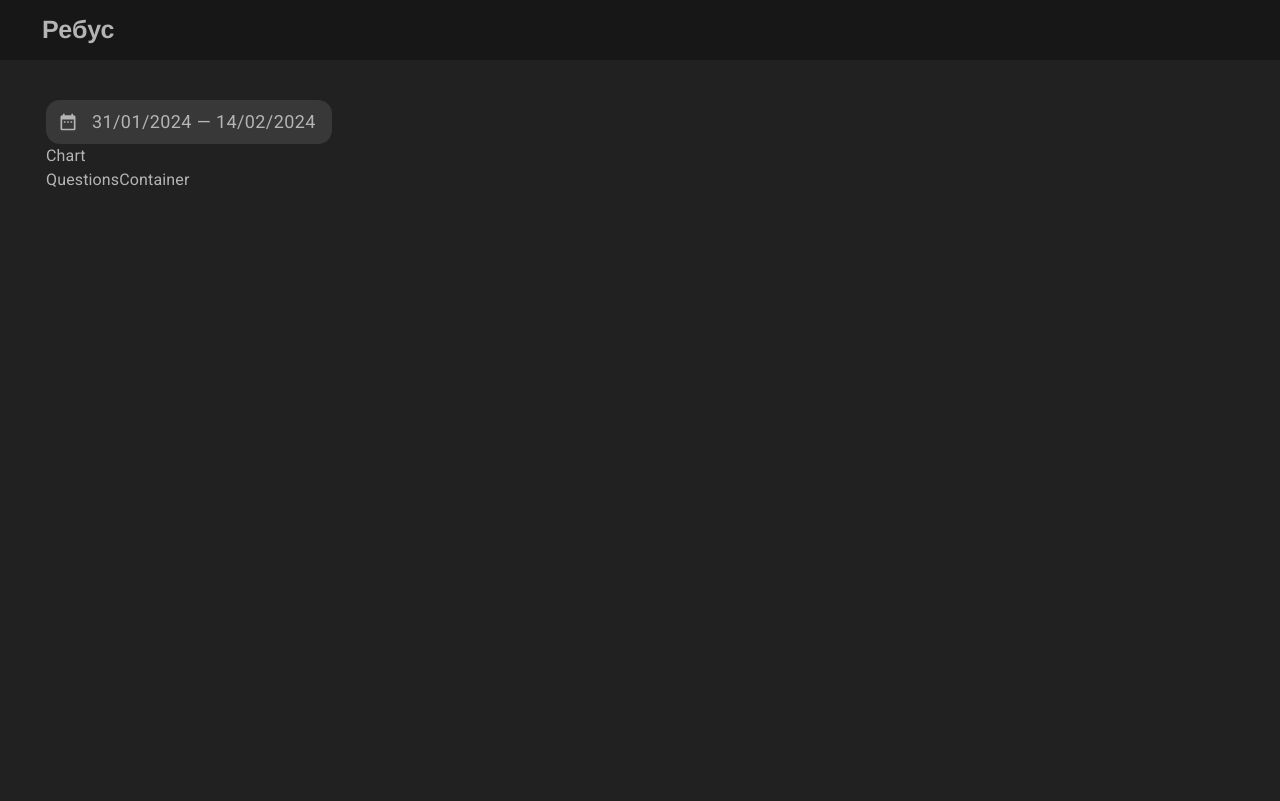
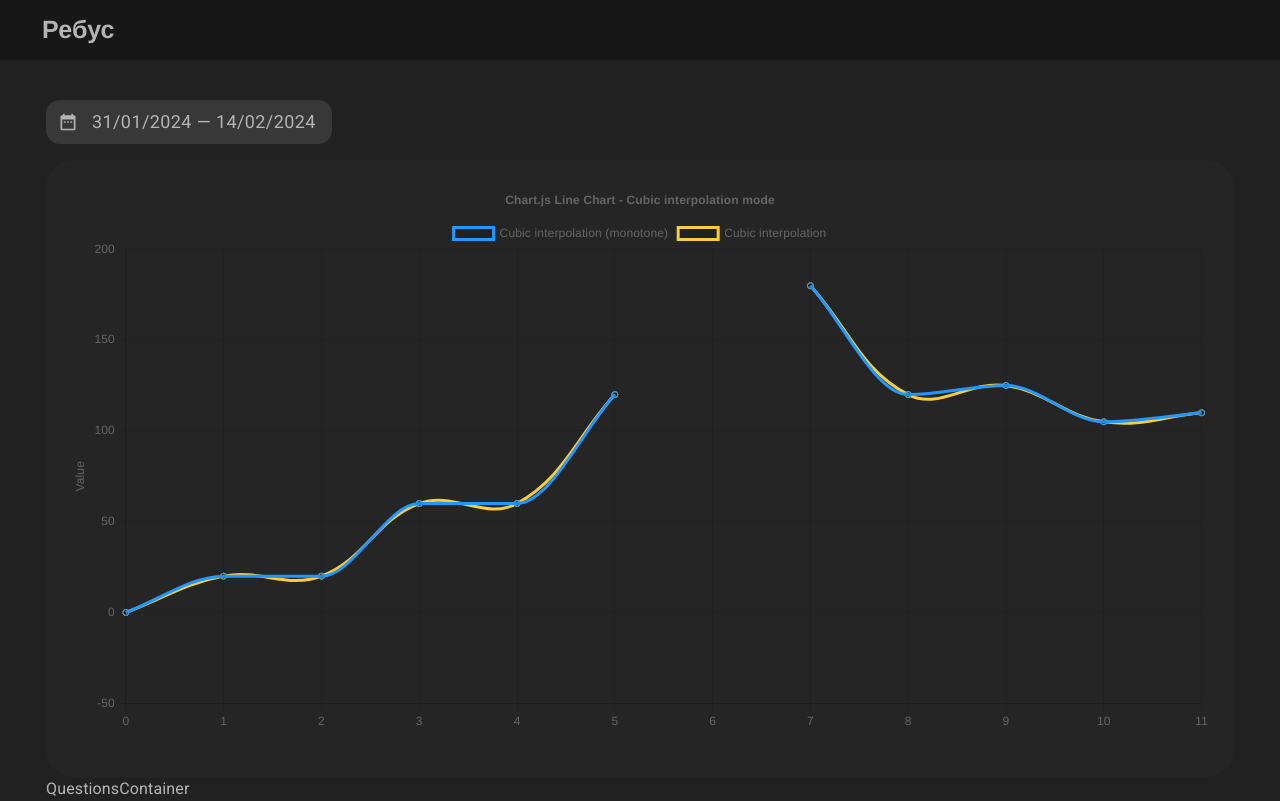
Before and after one commit to Ithomiroff/rebus-app, a React (Create React App) app: page / in a window 1280 px wide. Built offline with nearby package versions, Linux system fonts and the light colour scheme; a web font is replaced by a local one.

Commit message:
init chart

```diff
--- a/package.json
+++ b/package.json
@@ -18,8 +18,10 @@
     "@types/react": "^18.2.65",
     "@types/react-datepicker": "^6.2.0",
     "@types/react-dom": "^18.2.21",
+    "chart.js": "^4.4.2",
     "dayjs": "^1.11.10",
     "react": "^18.2.0",
+    "react-chartjs-2": "^5.2.0",
     "react-datepicker": "^6.3.0",
     "react-dom": "^18.2.0",
     "react-scripts": "5.0.1",
--- a/src/App.tsx
+++ b/src/App.tsx
@@ -1,7 +1,7 @@
 import React from 'react';
 import { AppBar, Box, Container, Stack } from "@mui/material";
 import QuestionsContainer from "./components/Questions/Container";
-import Chart from "./components/Chart";
+import ChartLine from "./components/Chart";
 import Picker from "./components/DatePicker";
 
 const App = () => {
@@ -14,7 +14,7 @@ const App = () => {
         <Container>
           <Stack>
             <Picker />
-            <Chart />
+            <ChartLine />
             <QuestionsContainer />
           </Stack>
         </Container>
--- a/src/components/Chart/index.tsx
+++ b/src/components/Chart/index.tsx
@@ -1,8 +1,65 @@
 import { Box } from "@mui/material";
-import React from "react";
+import React, { useCallback, useRef } from "react";
+import { CategoryScale, Chart, Legend, LinearScale, LineElement, PointElement, Title, Tooltip } from "chart.js";
 
-const Chart = () => {
-  return <Box>Chart</Box>;
+import { Chart as ChartJS } from 'chart.js/auto';
+import { getMocks } from "./mock-chart";
+
+ChartJS.register(
+  CategoryScale,
+  LinearScale,
+  PointElement,
+  LineElement,
+  Title,
+  Tooltip,
+  Legend
+)
+const ChartLine = () => {
+
+  const initRef = useCallback((ref: HTMLCanvasElement | null) => {
+    if (ref) {
+      new Chart(ref, {
+        type: 'line',
+        // @ts-ignore
+        data: getMocks(),
+        options: {
+          responsive: true,
+          plugins: {
+            title: {
+              display: true,
+              text: 'Chart.js Line Chart - Cubic interpolation mode'
+            },
+          },
+          interaction: {
+            intersect: false,
+          },
+          scales: {
+            x: {
+              display: true,
+              title: {
+                display: true
+              }
+            },
+            y: {
+              display: true,
+              title: {
+                display: true,
+                text: 'Value'
+              },
+              suggestedMin: -10,
+              suggestedMax: 200
+            }
+          }
+        },
+      });
+    }
+  }, []);
+
+  return (
+    <Box sx={{ padding: 11.5, backgroundColor: "#252525", borderRadius: 7, marginTop: 8 }}>
+      <canvas ref={initRef}></canvas>
+    </Box>
+  );
 };
 
-export default Chart;
+export default ChartLine;
--- /dev/null
+++ b/src/components/Chart/mock-chart.ts
@@ -0,0 +1,31 @@
+const getMocks = () => {
+  const DATA_COUNT = 12;
+  const labels = [];
+  for (let i = 0; i < DATA_COUNT; ++i) {
+    labels.push(i.toString());
+  }
+  const datapoints = [0, 20, 20, 60, 60, 120, NaN, 180, 120, 125, 105, 110, 170];
+  return  {
+    labels: labels,
+    datasets: [
+      {
+        label: 'Cubic interpolation (monotone)',
+        data: datapoints,
+        borderColor: '#2098FF',
+        fill: false,
+        cubicInterpolationMode: 'monotone',
+        tension: 0.4
+      }, {
+        label: 'Cubic interpolation',
+        data: datapoints,
+        borderColor: '#F8CC3D',
+        fill: false,
+        tension: 0.4
+      },
+    ]
+  };
+};
+
+export {
+  getMocks
+}
```
Also changed, not shown: 1 other file (tests, documents, lock files or other folders).
